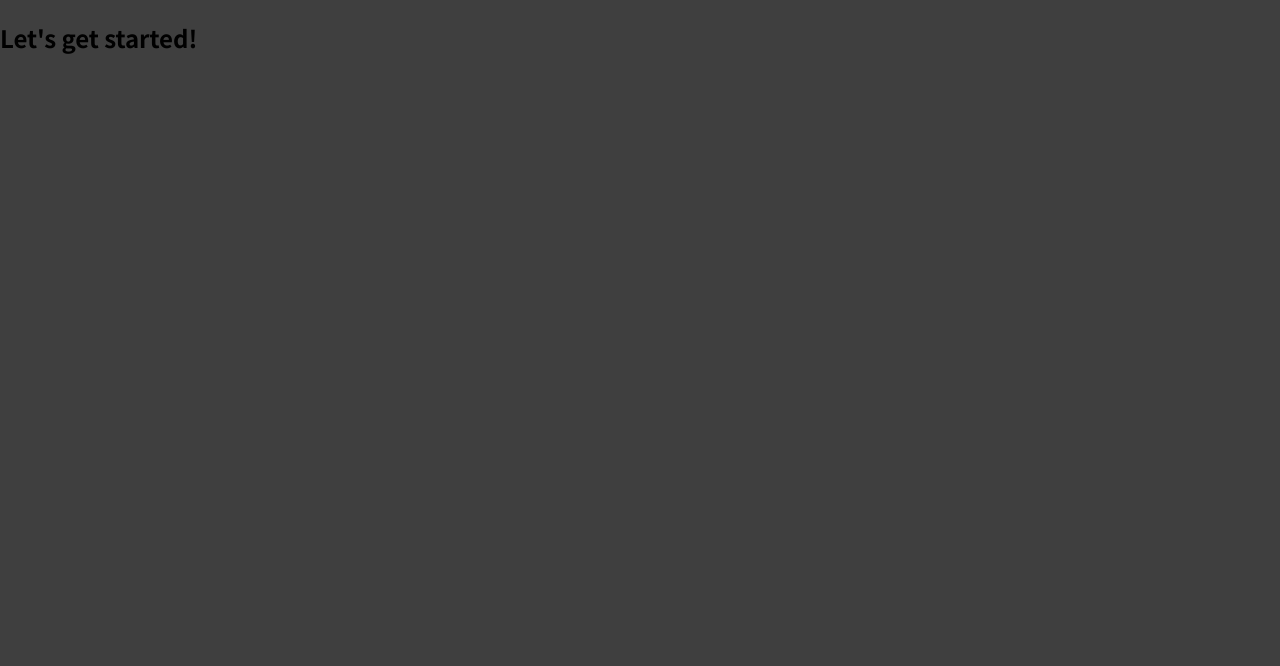
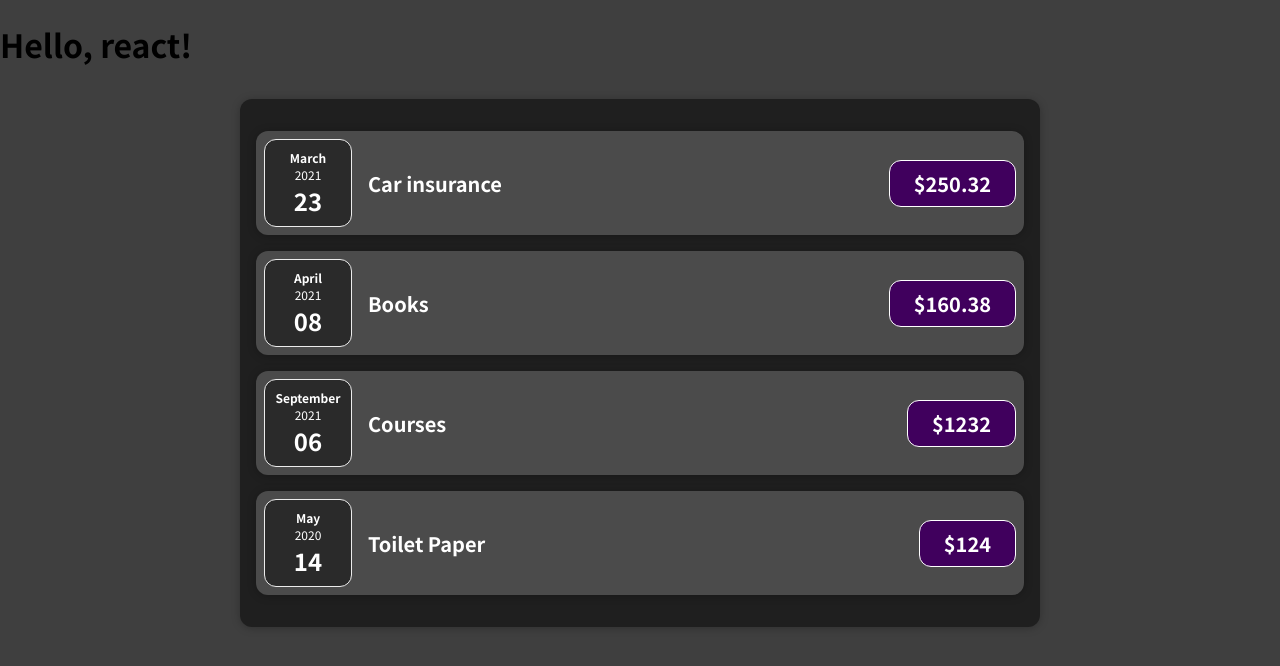
Before and after one commit to LHTHC/react-app, a JavaScript app: page / in a window 1280 px wide. Shown: the top 666 px of the page. Built offline with nearby package versions, Linux system fonts and the light colour scheme.

Commit message:
added expences components

```diff
--- a/src/App.js
+++ b/src/App.js
@@ -1,7 +1,17 @@
+import Expences from './components/Expences';
+
 function App() {
+  const expenses = [
+    { title: 'Car insurance', amount: 250.32, date: new Date(2021, 2, 23) },
+    { title: 'Books', amount: 160.38, date: new Date(2021, 3, 8) },
+    { title: 'Courses', amount: 1232, date: new Date(2021, 8, 6) },
+    { title: 'Toilet Paper', amount: 124, date: new Date(2020, 4, 14) },
+  ];
+
   return (
     <div>
-      <h2>Let's get started!</h2>
+      <h1>Hello, react!</h1>
+      <Expences items={expenses} />
     </div>
   );
 }
--- /dev/null
+++ b/src/components/Card.css
@@ -0,0 +1,4 @@
+.card {
+  border-radius: 12px;
+  box-shadow: 0 1px 8px rgba(0, 0, 0, 0.25);
+}
--- /dev/null
+++ b/src/components/Card.js
@@ -0,0 +1,8 @@
+import './Card.css';
+
+function Card(props) {
+  const classes = 'card ' + props.className;
+  return <div className={classes}>{props.children}</div>;
+}
+
+export default Card;
--- /dev/null
+++ b/src/components/ExpenceDate.css
@@ -0,0 +1,26 @@
+.expense-date {
+  display: flex;
+  flex-direction: column;
+  width: 5.5rem;
+  height: 5.5rem;
+  border: 1px solid #ececec;
+  background-color: #2a2a2a;
+  color: white;
+  border-radius: 12px;
+  align-items: center;
+  justify-content: center;
+}
+
+.expense-date__month {
+  font-size: 0.75rem;
+  font-weight: bold;
+}
+
+.expense-date__year {
+  font-size: 0.75rem;
+}
+
+.expense-date__day {
+  font-size: 1.5rem;
+  font-weight: bold;
+}
--- /dev/null
+++ b/src/components/ExpenceDate.js
@@ -0,0 +1,17 @@
+import './ExpenceDate.css';
+
+function ExpenseDate(props) {
+  const month = props.date.toLocaleString('en-US', { month: 'long' });
+  const day = props.date.toLocaleString('en-US', { day: '2-digit' });
+  const year = props.date.getFullYear();
+
+  return (
+    <div className="expense-date">
+      <div className="expense-date__month">{month}</div>
+      <div className="expense-date__year">{year}</div>
+      <div className="expense-date__day">{day}</div>
+    </div>
+  );
+}
+
+export default ExpenseDate;
--- /dev/null
+++ b/src/components/Expences.css
@@ -0,0 +1,9 @@
+.expenses {
+  padding: 1rem;
+  background-color: rgb(31, 31, 31);
+  margin: 2rem auto;
+  width: 50rem;
+  max-width: 95%;
+  border-radius: 12px;
+  box-shadow: 0 1px 8px rgba(0, 0, 0, 0.25);
+}
--- /dev/null
+++ b/src/components/Expences.js
@@ -0,0 +1,32 @@
+import ExpenseItem from './ExpenseItem';
+import Card from './Card';
+import './Expences.css';
+
+function Expences(props) {
+  return (
+    <Card className="expenses">
+      <ExpenseItem
+        name={props.items[0].title}
+        amount={props.items[0].amount}
+        date={props.items[0].date}
+      />
+      <ExpenseItem
+        name={props.items[1].title}
+        amount={props.items[1].amount}
+        date={props.items[1].date}
+      />
+      <ExpenseItem
+        name={props.items[2].title}
+        amount={props.items[2].amount}
+        date={props.items[2].date}
+      />
+      <ExpenseItem
+        name={props.items[3].title}
+        amount={props.items[3].amount}
+        date={props.items[3].date}
+      />
+    </Card>
+  );
+}
+
+export default Expences;
--- /dev/null
+++ b/src/components/ExpenseItem.css
@@ -0,0 +1,54 @@
+.expense-item {
+  display: flex;
+  justify-content: space-between;
+  align-items: center;
+  padding: 0.5rem;
+  margin: 1rem 0;
+  background-color: #4b4b4b;
+}
+
+.expense-item__description {
+  display: flex;
+  flex-direction: column;
+  gap: 1rem;
+  align-items: flex-end;
+  flex-flow: column-reverse;
+  justify-content: flex-start;
+  flex: 1;
+}
+
+.expense-item h2 {
+  color: #3a3a3a;
+  font-size: 1rem;
+  flex: 1;
+  margin: 0 1rem;
+  color: white;
+}
+
+.expense-item__price {
+  font-size: 1rem;
+  font-weight: bold;
+  color: white;
+  background-color: #40005d;
+  border: 1px solid white;
+  padding: 0.5rem;
+  border-radius: 12px;
+}
+
+@media (min-width: 580px) {
+  .expense-item__description {
+    flex-direction: row;
+    align-items: center;
+    justify-content: flex-start;
+    flex: 1;
+  }
+
+  .expense-item__description h2 {
+    font-size: 1.25rem;
+  }
+
+  .expense-item__price {
+    font-size: 1.25rem;
+    padding: 0.5rem 1.5rem;
+  }
+}
--- /dev/null
+++ b/src/components/ExpenseItem.js
@@ -0,0 +1,17 @@
+import ExpenseDate from './ExpenceDate';
+import Card from './Card';
+import './ExpenseItem.css';
+
+function ExpenseItem(props) {
+  return (
+    <Card className="expense-item">
+      <ExpenseDate date={props.date} />
+      <div className="expense-item__description">
+        <h2>{props.name}</h2>
+        <div className="expense-item__price">${props.amount}</div>
+      </div>
+    </Card>
+  );
+}
+
+export default ExpenseItem;
```
